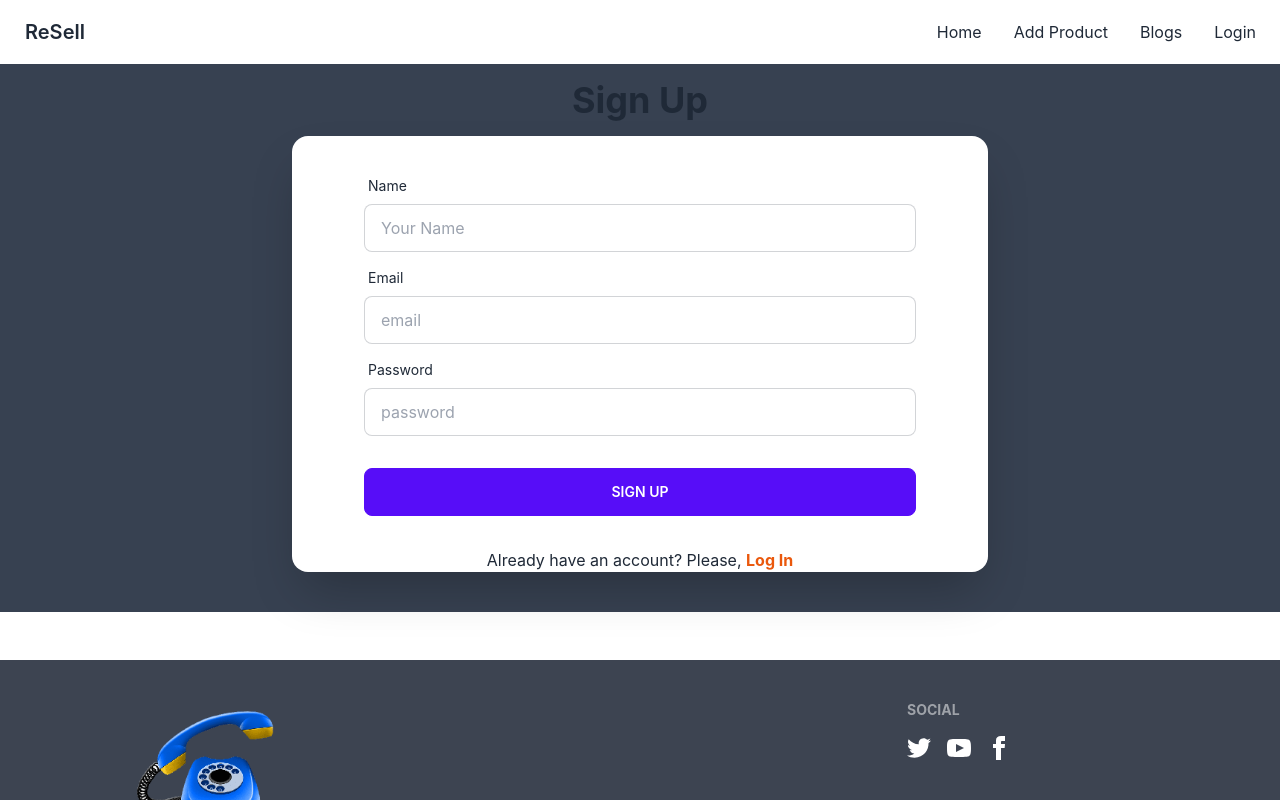
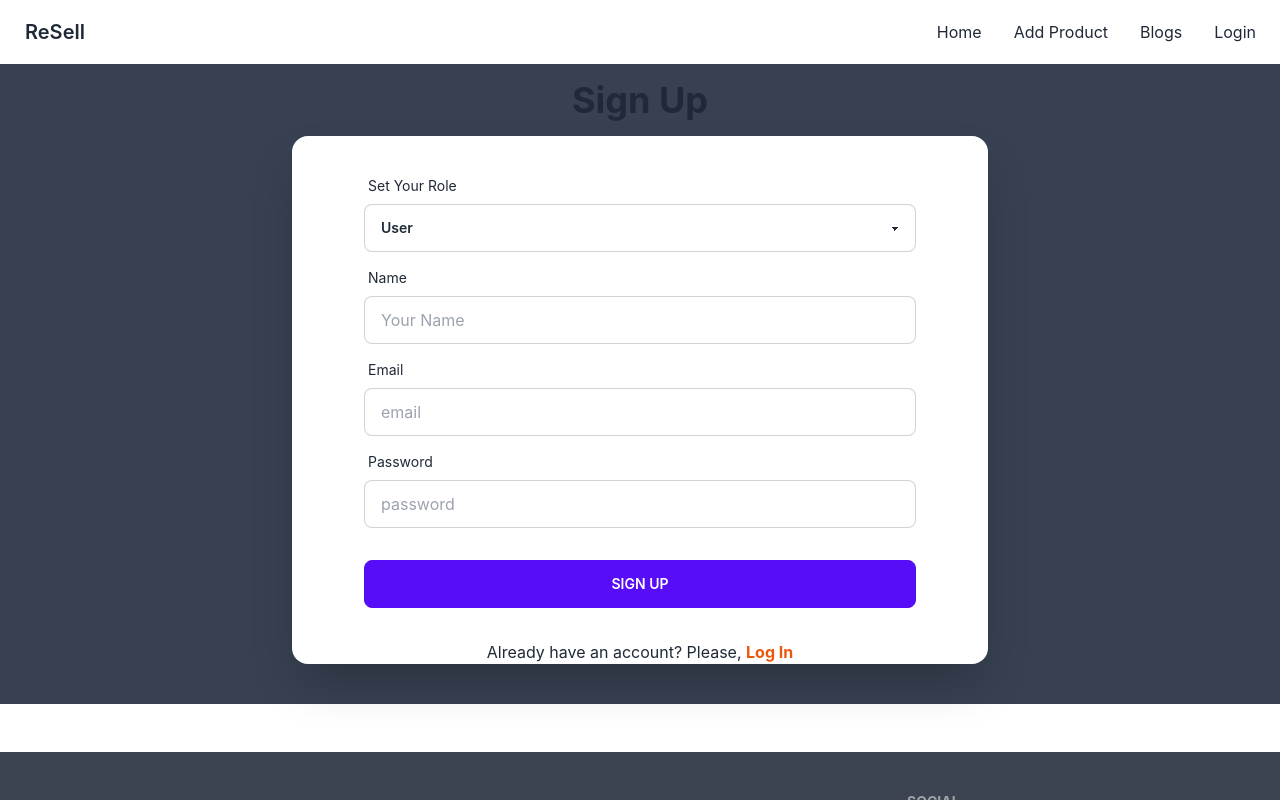
Before and after one commit to saiful9122113/used_products_resale-client_side_repo, a React (Create React App) app: page /signup in a window 1280 px wide. Shown: the top 800 px of the page. Built offline with nearby package versions, Linux system fonts and the light colour scheme; no server answers.

Commit message:
user role implemented here

```diff
--- a/src/Pages/AddProduct/AddProduct.js
+++ b/src/Pages/AddProduct/AddProduct.js
@@ -11,6 +11,7 @@ const AddProduct = () => {
   const handleAddProduct = (event) => {
     event.preventDefault();
     const form = event.target;
+    const email = form.email.value;
     const productName = form.productName.value;
     const productOriginalPrice = form.productOriginalPrice.value;
     const productResalePrice = form.productResalePrice.value;
@@ -36,6 +37,7 @@ const AddProduct = () => {
           console.log(imgData.data.url);
 
           const productInfo = {
+            email,
             productName,
             productOriginalPrice,
             productResalePrice,
@@ -85,6 +87,18 @@ const AddProduct = () => {
         </h1>
       </div>
       <form onSubmit={handleAddProduct} className="card-body mx-auto w-2/3">
+        <div className="form-control">
+          <label className="label">
+            <span className="label-text">Your Email</span>
+          </label>
+          <input
+            type="text"
+            name="email"
+            placeholder="Your Email"
+            className="input input-bordered"
+            required
+          />
+        </div>
         <div className="form-control">
           <label className="label">
             <span className="label-text">Product Name</span>
--- a/src/Pages/Signup/Signup.js
+++ b/src/Pages/Signup/Signup.js
@@ -1,10 +1,11 @@
-import React, { useContext } from "react";
-import { Link,useNavigate } from "react-router-dom";
+import React, { useContext, useState } from "react";
+import { Link, useNavigate } from "react-router-dom";
 import { AuthContext } from "../../context/AuthProvider";
 import toast from "react-hot-toast";
 
 const Signup = () => {
-    const {createUser,updateUser} = useContext(AuthContext);
+  const { createUser, updateUser } = useContext(AuthContext);
+  const [selectedRole, setSelectedRole] = useState("User");
   const navigate = useNavigate();
 
   const handleSignup = (event) => {
@@ -13,25 +14,48 @@ const Signup = () => {
     const name = form.name.value;
     const email = form.email.value;
     const password = form.password.value;
+    const role = selectedRole;
+
+    const roleInfo = {
+      role,
+      name,
+      email,
+      password,
+    };
+    fetch("http://localhost:5000/user-role", {
+      method: "POST",
+      headers: {
+        "content-type": "application/json",
+      },
+      body: JSON.stringify(roleInfo),
+    })
+      .then((res) => res.json())
+      .then((data) => {
+        console.log(data);
+      })
+      .catch((er) => console.error(er));
 
     createUser(email, password)
-        .then(result => {
+      .then((result) => {
         const user = result.user;
         console.log(user);
 
         const userInfo = {
-              displayName: name
-            }
+          displayName: name,
+        };
 
         updateUser(userInfo)
-            .then(()=>{
-              navigate('/');
-              toast('User Created Successfully');
+          .then(() => {
+            navigate("/");
+            toast("User Created Successfully");
           })
-            .catch(err=>console.log(err));
+          .catch((err) => console.log(err));
+      })
+      .catch((err) => console.error(err));
+  };
 
-        })
-        .catch(err=>console.error(err));
+  const handleRole = (e) => {
+    setSelectedRole(e.target.value);
   };
 
   return (
@@ -40,6 +64,19 @@ const Signup = () => {
         <h1 className="text-4xl font-bold">Sign Up</h1>
         <div className="card px-10 sm:w-full md:w-3/4 lg:w-3/4 mb-6 shadow-2xl bg-base-100">
           <form onSubmit={handleSignup} className="card-body">
+            <div>
+              <label className="label">
+                <span className="label-text">Set Your Role</span>
+              </label>
+              <select
+                defaultValue={"User"}
+                className="select select-bordered w-full"
+                onChange={handleRole}
+              >
+                <option value={"User"}>User</option>
+                <option value={"Seller"}>Seller</option>
+              </select>
+            </div>
             <div className="form-control">
               <label className="label">
                 <span className="label-text">Name</span>
@@ -77,7 +114,11 @@ const Signup = () => {
               />
             </div>
             <div className="form-control mt-6">
-              <input className="btn btn-primary" type="submit" value="Sign Up" />
+              <input
+                className="btn btn-primary"
+                type="submit"
+                value="Sign Up"
+              />
             </div>
           </form>
           <p className="text-center">
```
Lines whose indentation alone changed are shown as unchanged.
